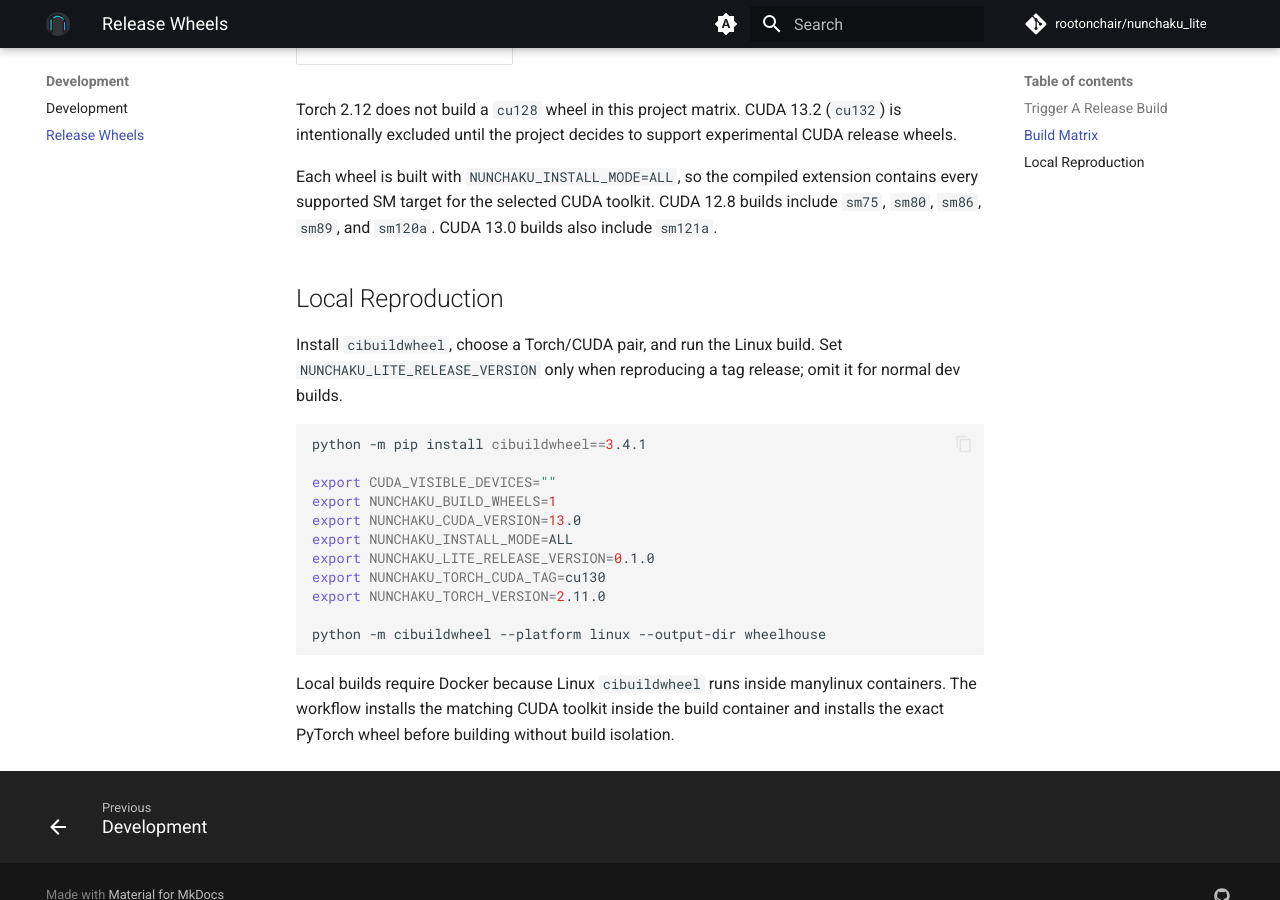
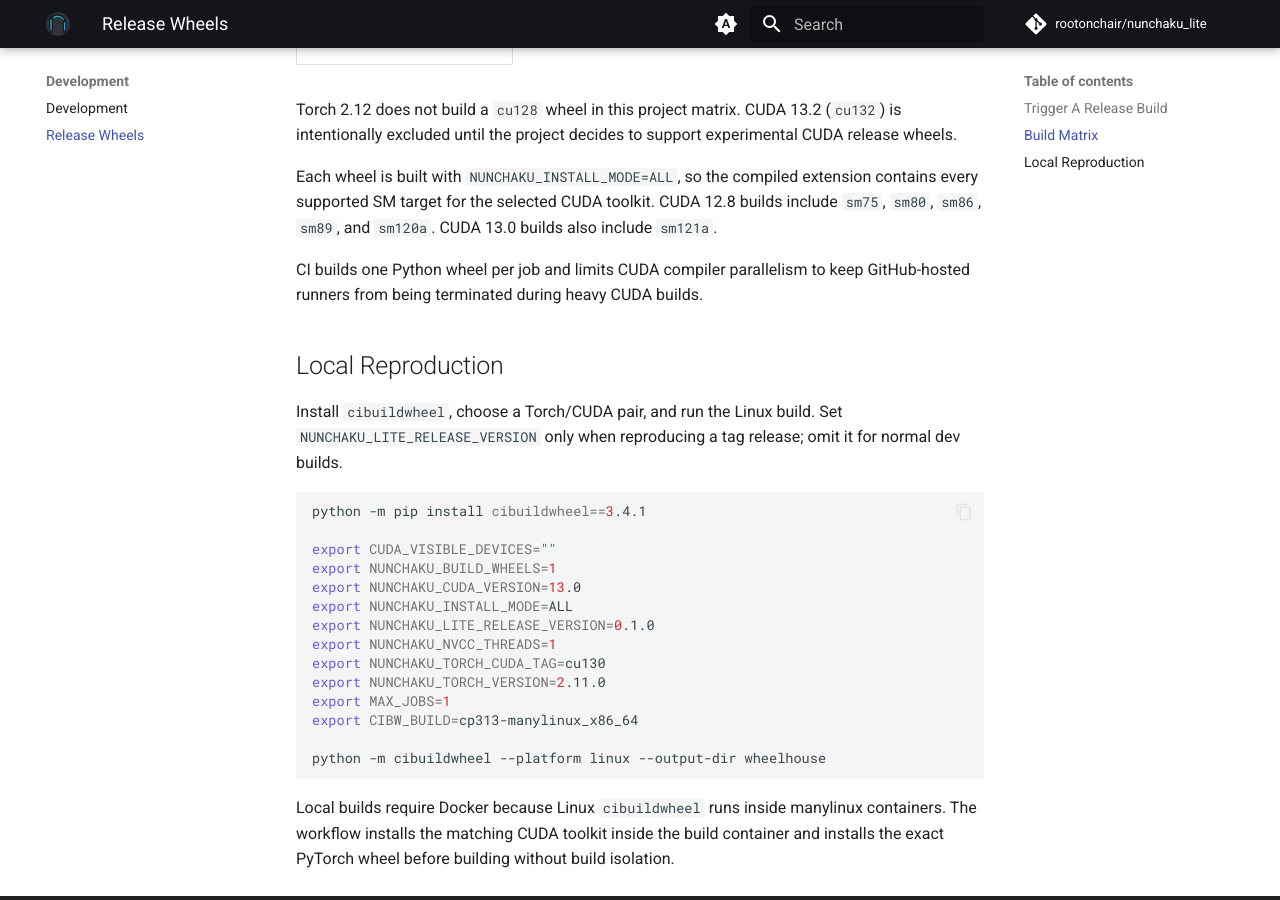
Before and after one commit to rootonchair/nunchaku_lite, an MkDocs documentation site: the page built from docs/release_wheels.md, in a window 1280 px wide and 900 px high, scrolled down 1259 px. Built offline with MkDocs 1.6.1 and Material for MkDocs 9.7.7, drawn with Linux system fonts in a browser that asks for light colours; comment, search, counter and statistics services are not loaded.

Commit message:
Stabilize release wheel builds

````diff
--- a/docs/release_wheels.md
+++ b/docs/release_wheels.md
@@ -60,6 +60,9 @@ contains every supported SM target for the selected CUDA toolkit. CUDA 12.8
 builds include `sm75`, `sm80`, `sm86`, `sm89`, and `sm120a`. CUDA 13.0 builds
 also include `sm121a`.
 
+CI builds one Python wheel per job and limits CUDA compiler parallelism to keep
+GitHub-hosted runners from being terminated during heavy CUDA builds.
+
 ## Local Reproduction
 
 Install `cibuildwheel`, choose a Torch/CUDA pair, and run the Linux build. Set
@@ -74,8 +77,11 @@ export NUNCHAKU_BUILD_WHEELS=1
 export NUNCHAKU_CUDA_VERSION=13.0
 export NUNCHAKU_INSTALL_MODE=ALL
 export NUNCHAKU_LITE_RELEASE_VERSION=0.1.0
+export NUNCHAKU_NVCC_THREADS=1
 export NUNCHAKU_TORCH_CUDA_TAG=cu130
 export NUNCHAKU_TORCH_VERSION=2.11.0
+export MAX_JOBS=1
+export CIBW_BUILD=cp313-manylinux_x86_64
 
 python -m cibuildwheel --platform linux --output-dir wheelhouse
 ```
--- a/setup.py
+++ b/setup.py
@@ -106,6 +106,7 @@ if __name__ == "__main__":
 
     gcc_flags = ["-DENABLE_BF16=1", "-DBUILD_NUNCHAKU=1", "-fvisibility=hidden", "-g", "-std=c++20", "-UNDEBUG", "-Og"]
     msvc_flags = ["/DENABLE_BF16=1", "/DBUILD_NUNCHAKU=1", "/std:c++20", "/UNDEBUG", "/Zc:__cplusplus", "/FS"]
+    nvcc_threads = os.getenv("NUNCHAKU_NVCC_THREADS", str(len(sm_targets)))
     nvcc_flags = [
         "-DENABLE_BF16=1",
         "-DBUILD_NUNCHAKU=1",
@@ -122,7 +123,7 @@ if __name__ == "__main__":
         "-U__CUDA_NO_BFLOAT16_CONVERSIONS__",
         "-U__CUDA_NO_BFLOAT162_OPERATORS__",
         "-U__CUDA_NO_BFLOAT162_CONVERSIONS__",
-        f"--threads={len(sm_targets)}",
+        f"--threads={nvcc_threads}",
         "--expt-relaxed-constexpr",
         "--expt-extended-lambda",
     ]
````
Also changed, not shown: 2 other files.
